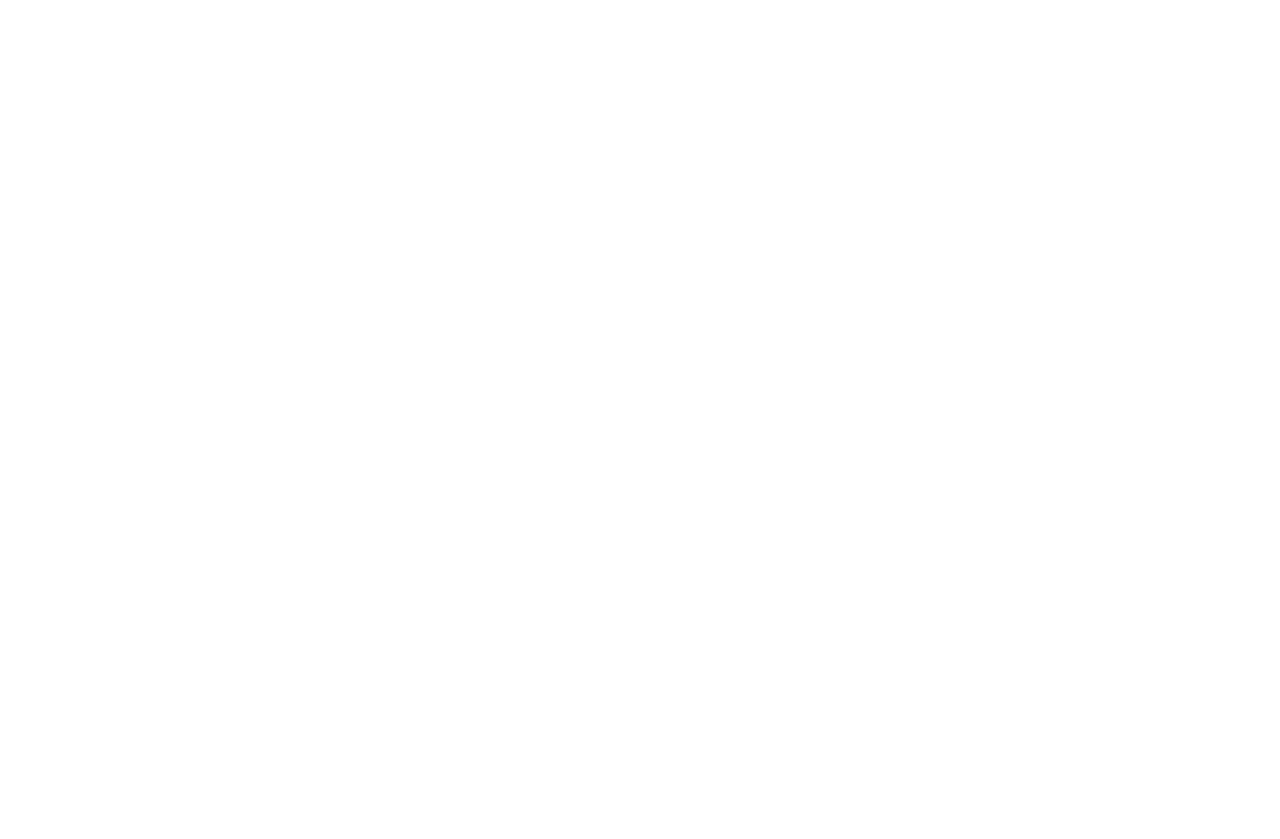
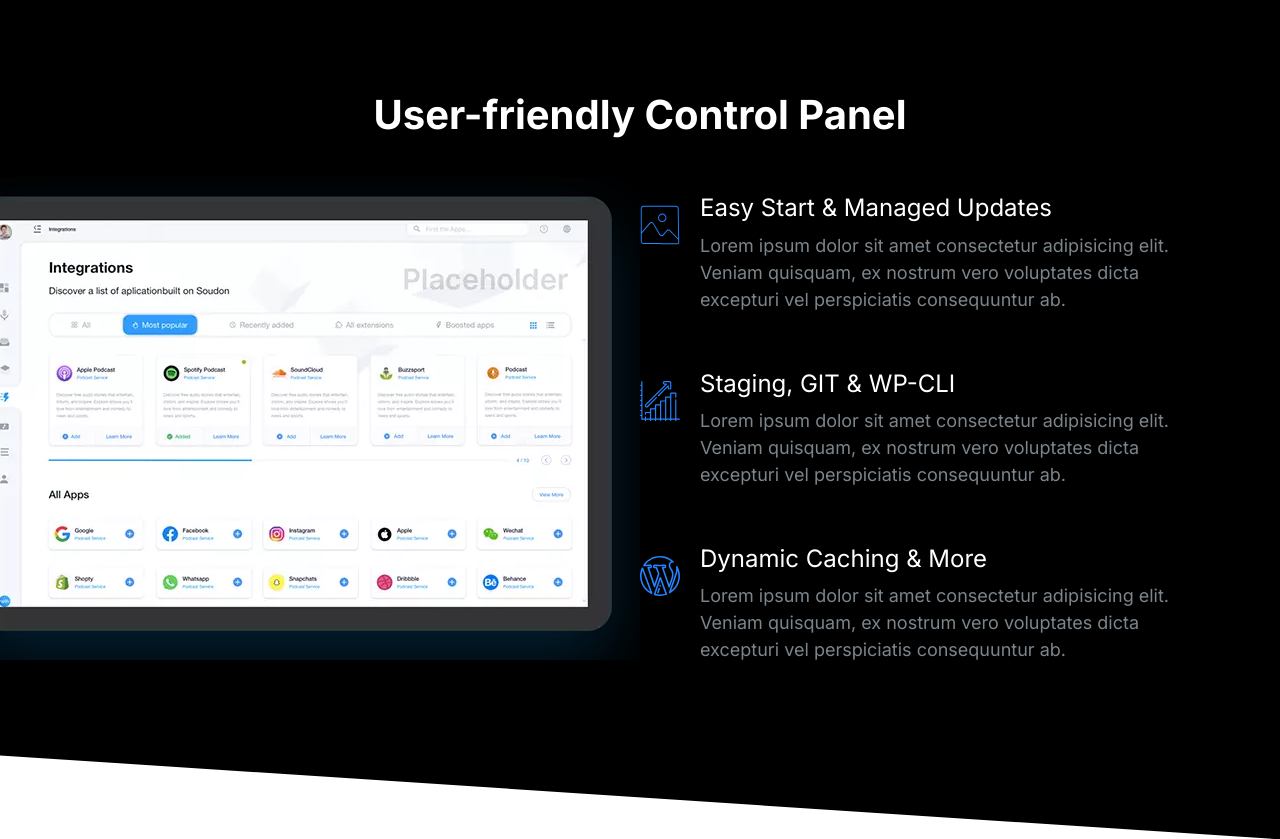
Before and after one commit to JestherCostinar/kasmir-hosting, a plain HTML site: page index.html in a window 1280 px wide. Before the commit the page ends 800 px from the top, so only its background shows below. Drawn offline with Linux system fonts and the light colour scheme.

Commit message:
build the showcase block

```diff
--- a/css/styles.css
+++ b/css/styles.css
@@ -15,6 +15,10 @@
   box-sizing: border-box;
 }
 
+::selection {
+  background: var(--color-primary);
+  color: #fff;
+}
 /* Typography */
 html {
   font-size: 62.5%;
@@ -66,6 +70,7 @@ p {
 
   h3 {
     font-size: 2.4rem;
+    font-weight: 500;
   }
 }
 
@@ -134,7 +139,6 @@ a {
 .list {
   list-style: none;
   padding-left: 0;
-  color: var(--color-headings);
 }
 
 .list--inline .list__item {
@@ -145,6 +149,7 @@ a {
 .list--tick {
   list-style-image: url(../images/tick.svg);
   padding-left: 3rem;
+  color: var(--color-headings);
 }
 
 .list--tick .list__item {
@@ -412,6 +417,7 @@ a {
 /* Media */
 .media {
   display: flex;
+  margin-bottom: 4rem;
 }
 
 .media__title {
@@ -615,18 +621,20 @@ a {
   color: #7b858b;
 }
 
-.block--dark .block__heading {
+.block--dark h1,
+.block--dark h2,
+.block--dark h3 {
   color: #fff;
 }
 
 .block--skewed-right {
   padding-bottom: calc(var(--padding-vertical) + 4rem);
-  clip-path: polygon(0% 0%, 100% 0%, 100% 100%, 0% 80%);
+  clip-path: polygon(0% 0%, 100% 0%, 100% 100%, 0% 90%);
 }
 
 .block--skewed-left {
   padding-bottom: calc(var(--padding-vertical) + 4rem);
-  clip-path: polygon(0% 0%, 100% 0%, 100% 80%, 0% 100%);
+  clip-path: polygon(0% 0%, 100% 0%, 100% 90%, 0% 100%);
 }
 
 .container {
@@ -698,9 +706,6 @@ a {
 }
 
 /* Hero */
-.hero {
-  clip-path: polygon(0% 0%, 100% 0%, 100% 90%, 0% 100%);
-}
 
 .hero__tagline {
   font-size: 2rem;
@@ -780,3 +785,23 @@ a {
     order: 2;
   }
 }
+
+/* Showcase block */
+.block-showcase__image > img {
+  width: 100%;
+}
+
+@media screen and (min-width: 768px) {
+  .block-showcase .grid {
+    grid-template-columns: 50% 50%;
+  }
+
+  .block-showcase__image {
+    justify-self: end;
+  }
+
+  .block-showcase__image > img {
+    width: auto;
+    max-width: 700px;
+  }
+}
--- a/index.html
+++ b/index.html
@@ -15,8 +15,77 @@
     <link rel="stylesheet" href="css/styles.css" />
   </head>
   <body>
-
-
+    <section class="block block--dark block--skewed-right block-showcase">
+      <header class="block__header">
+        <h2>User-friendly Control Panel</h2>
+      </header>
+      <div class="container grid grid--cols-2">
+        <picture class="block-showcase__image">
+          <source
+            type="image/webp"
+            srcset="images/ipad.webp 1x, images/ipad@2x.webp 2x"
+          />
+          <source
+            type="image/png"
+            srcset="images/ipad.png 1x, images/ipad@2x.png 2x"
+          />
+          <img src="images/ipad.png" alt="" />
+        </picture>
+        <ul class="list">
+          <li>
+            <div class="media">
+              <div class="media__image">
+                <svg class="icon icon--primary">
+                  <use xlink:href="images/sprite.svg#snap"></use>
+                </svg>
+              </div>
+              <div class="media__body">
+                <h3 class="media__title">Easy Start & Managed Updates</h3>
+                <p>
+                  Lorem ipsum dolor sit amet consectetur adipisicing elit.
+                  Veniam quisquam, ex nostrum vero voluptates dicta excepturi
+                  vel perspiciatis consequuntur ab.
+                </p>
+              </div>
+            </div>
+          </li>
+          <li>
+            <div class="media">
+              <div class="media__image">
+                <svg class="icon icon--primary">
+                  <use xlink:href="images/sprite.svg#growth"></use>
+                </svg>
+              </div>
+              <div class="media__body">
+                <h3 class="media__title">Staging, GIT & WP-CLI</h3>
+                <p>
+                  Lorem ipsum dolor sit amet consectetur adipisicing elit.
+                  Veniam quisquam, ex nostrum vero voluptates dicta excepturi
+                  vel perspiciatis consequuntur ab.
+                </p>
+              </div>
+            </div>
+          </li>
+          <li>
+            <div class="media">
+              <div class="media__image">
+                <svg class="icon icon--primary">
+                  <use xlink:href="images/sprite.svg#wordpress"></use>
+                </svg>
+              </div>
+              <div class="media__body">
+                <h3 class="media__title">Dynamic Caching & More</h3>
+                <p>
+                  Lorem ipsum dolor sit amet consectetur adipisicing elit.
+                  Veniam quisquam, ex nostrum vero voluptates dicta excepturi
+                  vel perspiciatis consequuntur ab.
+                </p>
+              </div>
+            </div>
+          </li>
+        </ul>
+      </div>
+    </section>
     <script src="js/main.js"></script>
   </body>
 </html>
```
Also changed, not shown: components/block-showcase.html (added, +71 -0 lines).
